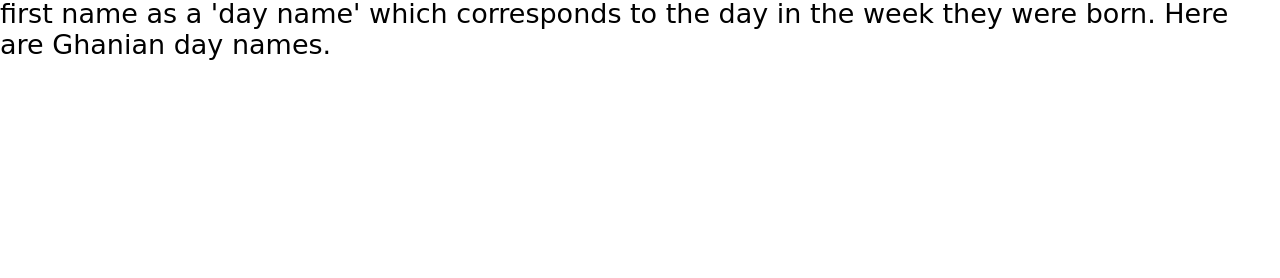
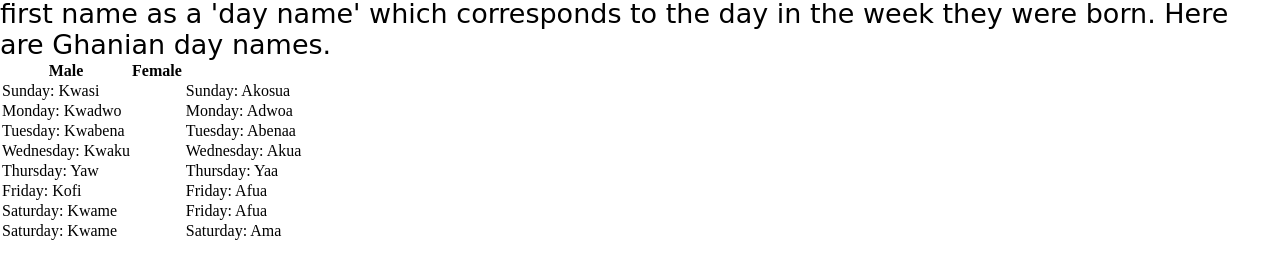
Before and after one commit to Blackscure/Akan_name, a plain HTML site: page index.html in a window 1280 px wide. Shown: the part 202-480 px from the top of the page. Drawn offline with Linux system fonts and the light colour scheme; a web font is replaced by a local one.

Commit message:
table added in the section tag

```diff
--- a/index.html
+++ b/index.html
@@ -9,6 +9,7 @@
     <link href="https://stackpath.bootstrapcdn.com/bootstrap/4.4.1/css/bootstrap.min.css" >
     <link href="https://fonts.googleapis.com/css?family=Niconne&display=swap" rel="stylesheet">
     <link href="https://fonts.googleapis.com/css?family=Bilbo+Swash+Caps&display=swap" rel="stylesheet">
+    <link href="https://fonts.googleapis.com/css?family=IM+Fell+English:400i&display=swap" rel="stylesheet">
 </head>
 <body>
     <!--Header -->
@@ -26,7 +27,65 @@
         <h3>Ghanian culture of Giving Names.</h3>
       </div>
       <p>Akan names are derived from Ghanian culture. Frequently in Ghana, children are given their first name as a 'day name' which corresponds to the day in the week they were born. Here are Ghanian day names.</p>
+      <table>
+        <tr>
+          <th>Male</th>
+          <th>Female</th>
+       </tr>
+      <tr>
+        <td>Sunday: Kwasi</td>
+        <td></td>
+        <td></td>
+        <td>Sunday: Akosua</td>
+      </tr>
+      <tr>
+        <td>Monday: Kwadwo</td>
+        <td></td>
+        <td></td>
+        <td>Monday: Adwoa</td>
+      </tr>
+      <tr>
+        <td>Tuesday: Kwabena</td>
+        <td></td>
+        <td></td>
+        <td>Tuesday: Abenaa</td>
+      </tr>
+      <tr>
+        <td>Wednesday: Kwaku</td>
+        <td></td>
+        <td></td>
+        <td>Wednesday: Akua</td>
+      </tr>
+      <tr>
+        <td>Thursday:  Yaw</td>
+        <td></td>
+        <td></td>
+        <td>Thursday:  Yaa</td>
+      </tr>
+      <tr>
+        <td>Friday: Kofi</td>
+        <td></td>
+        <td></td>
+        <td>Friday: Afua</td>
+      </tr>
+      <tr>
+        <td>Saturday: Kwame</td>
+        <td></td>
+        <td></td>
+        <td>Friday: Afua</td>
+      </tr>
+      <tr>
+        <td>Saturday: Kwame</td>
+        <td></td>
+        <td></td>
+        <td>Saturday: Ama</td>
+      </tr>
+      </div>
+
+
     </section>
+
+
 
 
 </div>
```
